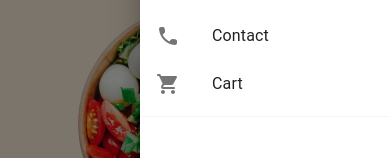
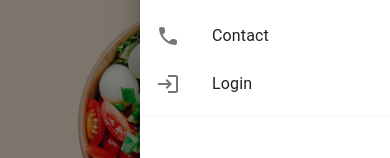
Before and after one commit to Muskangupta2507/Food_Aggregator, a React (Create React App) app: page / in a window 390 px wide. Both pictures are taken after a click on the icon 331 px from the left and 45 px from the top of the page. Shown: the part 140-298 px from the top of the page. Built offline with nearby package versions, Linux system fonts and the light colour scheme.

Commit message:
mobile view navlinks fixes

```diff
--- a/src/components/LandingPage/Navbar.js
+++ b/src/components/LandingPage/Navbar.js
@@ -16,7 +16,7 @@ import HomeIcon from "@mui/icons-material/Home";
 import InfoIcon from "@mui/icons-material/Info";
 import CommentRoundedIcon from "@mui/icons-material/CommentRounded";
 import PhoneRoundedIcon from "@mui/icons-material/PhoneRounded";
-import ShoppingCartRoundedIcon from "@mui/icons-material/ShoppingCartRounded";
+import LoginIcon from '@mui/icons-material/Login';
 import { getActiveElement } from "@testing-library/user-event/dist/utils";
 import { NavLink, useNavigate } from 'react-router-dom';
 
@@ -28,23 +28,28 @@ const Navbar = () => {
   const menuOptions = [
     {
       text: "Home",
+      path: "#home",
       icon: <HomeIcon />,
     },
     {
       text: "About",
+      path: "#about",
       icon: <InfoIcon />,
     },
     {
       text: "Testimonials",
+      path: "#test",
       icon: <CommentRoundedIcon />,
     },
     {
       text: "Contact",
+      path: "#contact",
       icon: <PhoneRoundedIcon />,
     },
     {
-      text: "Cart",
-      icon: <ShoppingCartRoundedIcon />,
+      text: "Login",
+      path: "/login",
+      icon: <LoginIcon />,
     },
   ];
   return (
@@ -65,7 +70,7 @@ const Navbar = () => {
       <div className="navbar-menu-container">
         <HiOutlineBars3 onClick={() => setOpenMenu(true)} />
       </div>
-      <Drawer open={openMenu} onClose={() => setOpenMenu(false)} anchor="right">
+      <Drawer open={openMenu} onClose={() => setOpenMenu(false)} anchor="right" >
         <Box
           sx={{ width: 250 }}
           role="presentation"
@@ -75,9 +80,9 @@ const Navbar = () => {
           <List>
             {menuOptions.map((item) => (
               <ListItem key={item.text} disablePadding>
-                <ListItemButton>
+                <ListItemButton href={item.path}>
                   <ListItemIcon>{item.icon}</ListItemIcon>
-                  <ListItemText primary={item.text} />
+                  <ListItemText primary={item.text}  />
                 </ListItemButton>
               </ListItem>
             ))}
```
